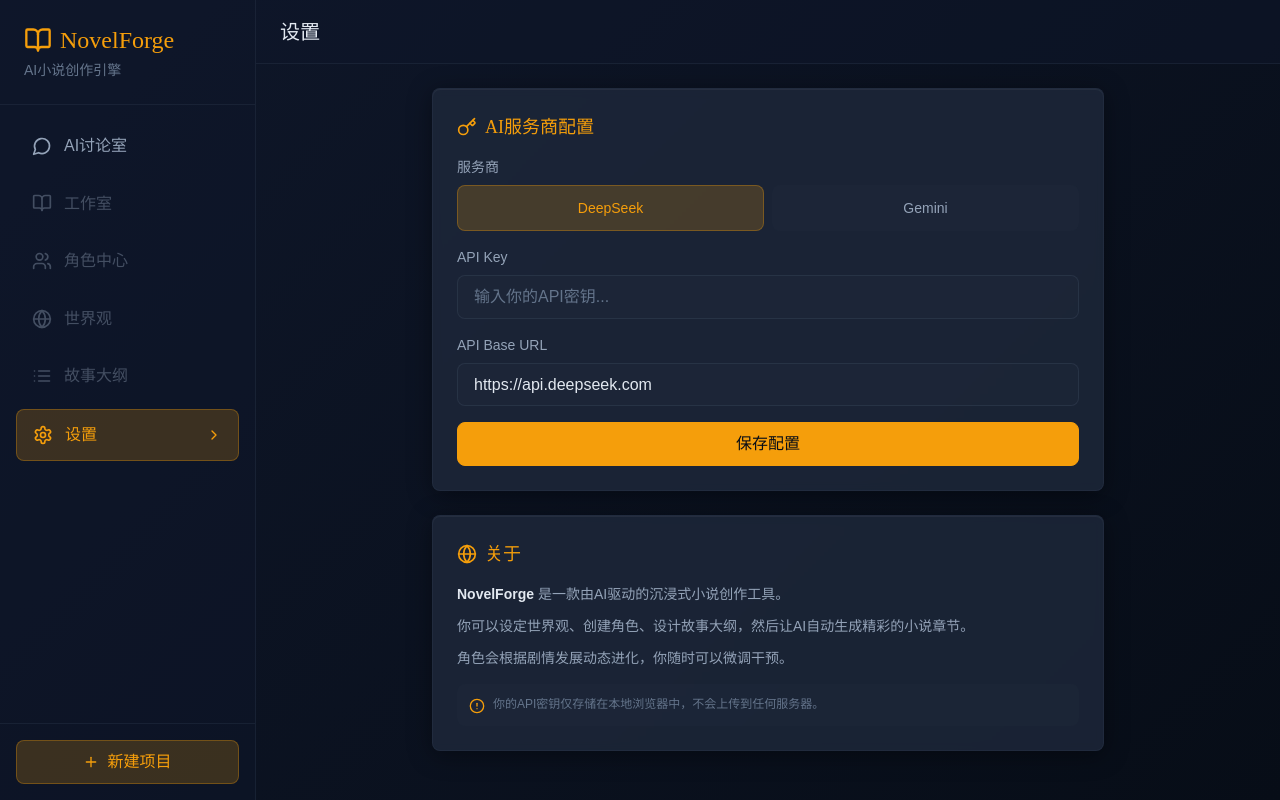
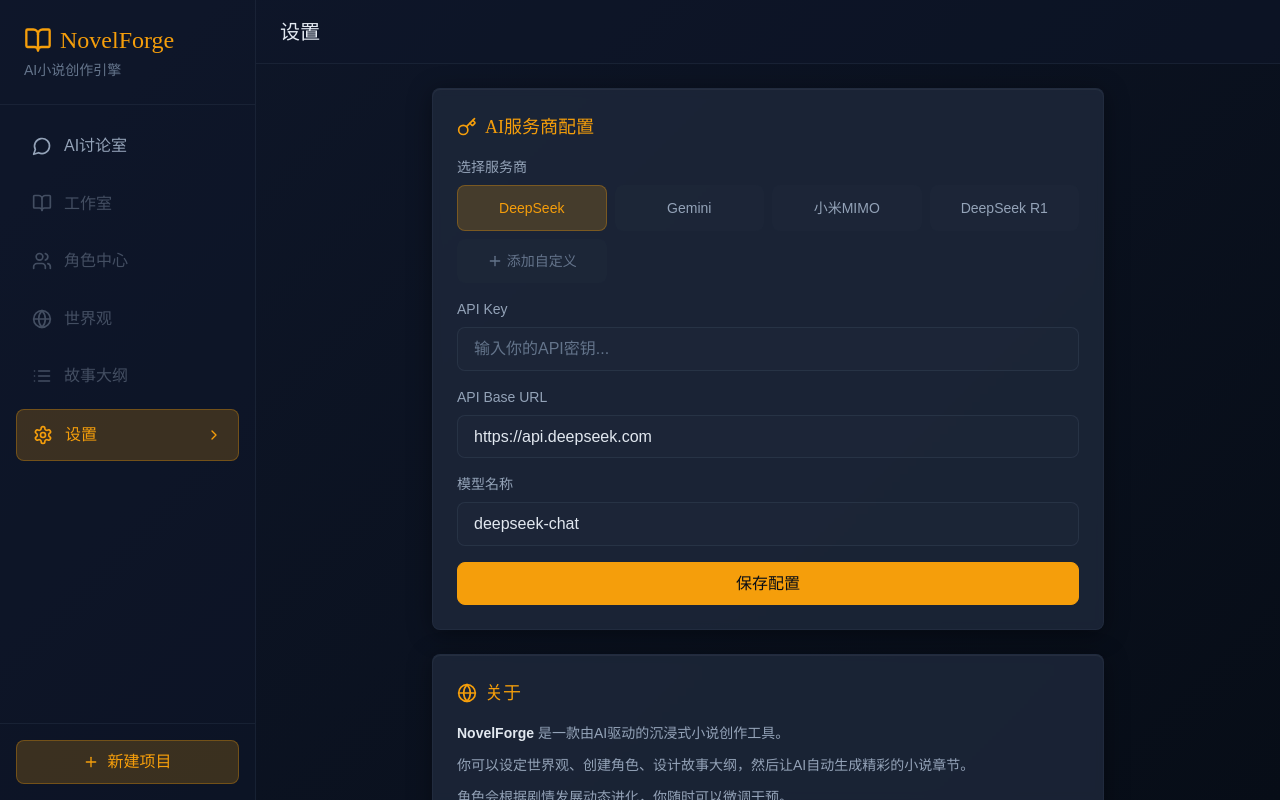
Before and after one commit to Lcd1994/novel_new_2, a React (Vite) app: page /settings in a window 1280 px wide. Built offline with nearby package versions, Linux system fonts and the light colour scheme; a web font is replaced by a local one.

Commit message:
feat: 优化AI服务配置和工作流程
- 支持自定义AI服务配置，可添加任意OpenAI兼容API
- 新增小米MIMO、DeepSeek R1等服务商选项
- 支持自定义模型名称配置
- 更新AI适配器支持动态模型选择
- 修改Dashboard显示侧边栏，所有页面统一布局

```diff
--- a/src/pages/Settings.tsx
+++ b/src/pages/Settings.tsx
@@ -1,32 +1,66 @@
 import { useState } from 'react';
-import { Key, Globe, Check, AlertCircle } from 'lucide-react';
+import { Key, Globe, Check, AlertCircle, Plus, X } from 'lucide-react';
 import Header from '@/components/layout/Header';
 import Sidebar from '@/components/layout/Sidebar';
 import { useAIStore } from '@/stores/aiStore';
+
+export interface CustomProvider {
+  id: string;
+  name: string;
+  baseUrl: string;
+  model: string;
+}
 
 export default function Settings() {
   const { config, setConfig } = useAIStore();
   const [apiKey, setApiKey] = useState(config.apiKey);
   const [baseUrl, setBaseUrl] = useState(config.baseUrl || 'https://api.deepseek.com');
+  const [model, setModel] = useState(config.model || 'deepseek-chat');
   const [saved, setSaved] = useState(false);
+  const [customProviders, setCustomProviders] = useState<CustomProvider[]>([]);
+  const [showCustomForm, setShowCustomForm] = useState(false);
+  const [newProvider, setNewProvider] = useState({ name: '', baseUrl: '', model: '' });
+
+  const providers = [
+    { id: 'deepseek', name: 'DeepSeek', baseUrl: 'https://api.deepseek.com', model: 'deepseek-chat' },
+    { id: 'gemini', name: 'Gemini', baseUrl: 'https://generativelanguage.googleapis.com', model: 'gemini-pro' },
+    { id: 'xiaomi', name: '小米MIMO', baseUrl: 'https://api.mimo.mi.com', model: 'mimo-7b' },
+    { id: 'deepseek-r1', name: 'DeepSeek R1', baseUrl: 'https://api.deepseek.com', model: 'deepseek-r1' },
+    ...customProviders.map(p => ({ ...p, id: `custom-${p.id}` })),
+  ];
 
   const handleSave = () => {
     setConfig({
-      provider: 'deepseek',
+      provider: config.provider,
       apiKey,
       baseUrl,
+      model,
     });
     setSaved(true);
     setTimeout(() => setSaved(false), 2000);
   };
 
-  const handleProviderChange = (provider: 'deepseek' | 'gemini') => {
-    setConfig({ provider });
-    if (provider === 'deepseek') {
-      setBaseUrl('https://api.deepseek.com');
-    } else if (provider === 'gemini') {
-      setBaseUrl('https://generativelanguage.googleapis.com');
-    }
+  const handleProviderChange = (providerId: string, provider: typeof providers[0]) => {
+    setConfig({ provider: providerId as any });
+    setBaseUrl(provider.baseUrl);
+    setModel(provider.model);
+  };
+
+  const addCustomProvider = () => {
+    if (!newProvider.name.trim() || !newProvider.baseUrl.trim()) return;
+    const provider: CustomProvider = {
+      id: Date.now().toString(),
+      name: newProvider.name,
+      baseUrl: newProvider.baseUrl,
+      model: newProvider.model || 'chat-completion',
+    };
+    setCustomProviders([...customProviders, provider]);
+    setNewProvider({ name: '', baseUrl: '', model: '' });
+    setShowCustomForm(false);
+  };
+
+  const removeCustomProvider = (id: string) => {
+    setCustomProviders(customProviders.filter(p => p.id !== id));
   };
 
   return (
@@ -45,30 +79,79 @@ export default function Settings() {
 
               <div className="space-y-4">
                 <div>
-                  <label className="block text-ink-200 text-sm mb-2">服务商</label>
-                  <div className="grid grid-cols-2 gap-2">
+                  <label className="block text-ink-200 text-sm mb-2">选择服务商</label>
+                  <div className="grid grid-cols-2 md:grid-cols-4 gap-2">
+                    {providers.map(provider => (
                       <button
-                      onClick={() => handleProviderChange('deepseek')}
+                        key={provider.id}
+                        onClick={() => handleProviderChange(provider.id, provider)}
                         className={`p-3 rounded-lg text-sm transition-all ${
-                        config.provider === 'deepseek'
+                          config.provider === provider.id
                             ? 'bg-amber-gold/20 text-amber-gold border border-amber-gold/30'
                             : 'bg-ink-600/50 text-ink-200 hover:bg-ink-600'
                         }`}
                       >
-                      DeepSeek
+                        {provider.name}
                       </button>
+                    ))}
                     <button
-                      onClick={() => handleProviderChange('gemini')}
-                      className={`p-3 rounded-lg text-sm transition-all ${
-                        config.provider === 'gemini'
-                          ? 'bg-amber-gold/20 text-amber-gold border border-amber-gold/30'
-                          : 'bg-ink-600/50 text-ink-200 hover:bg-ink-600'
-                      }`}
+                      onClick={() => setShowCustomForm(true)}
+                      className="p-3 rounded-lg text-sm bg-ink-600/50 text-ink-300 hover:bg-ink-600 hover:text-ink-200 transition-all flex items-center justify-center gap-1"
                     >
-                      Gemini
+                      <Plus className="w-4 h-4" />
+                      添加自定义
                     </button>
                   </div>
                 </div>
+
+                {showCustomForm && (
+                  <div className="p-4 bg-ink-600/30 rounded-lg space-y-3">
+                    <div>
+                      <label className="block text-ink-200 text-sm mb-1">服务商名称</label>
+                      <input
+                        type="text"
+                        value={newProvider.name}
+                        onChange={(e) => setNewProvider({ ...newProvider, name: e.target.value })}
+                        placeholder="例如：小米MIMO"
+                        className="ink-input text-sm"
+                      />
+                    </div>
+                    <div>
+                      <label className="block text-ink-200 text-sm mb-1">API Base URL</label>
+                      <input
+                        type="text"
+                        value={newProvider.baseUrl}
+                        onChange={(e) => setNewProvider({ ...newProvider, baseUrl: e.target.value })}
+                        placeholder="https://api.example.com"
+                        className="ink-input text-sm"
+                      />
+                    </div>
+                    <div>
+                      <label className="block text-ink-200 text-sm mb-1">模型名称（可选）</label>
+                      <input
+                        type="text"
+                        value={newProvider.model}
+                        onChange={(e) => setNewProvider({ ...newProvider, model: e.target.value })}
+                        placeholder="例如：chat-completion"
+                        className="ink-input text-sm"
+                      />
+                    </div>
+                    <div className="flex gap-2">
+                      <button
+                        onClick={addCustomProvider}
+                        className="ink-button flex-1 text-sm"
+                      >
+                        添加
+                      </button>
+                      <button
+                        onClick={() => setShowCustomForm(false)}
+                        className="ink-button flex-1 text-sm"
+                      >
+                        取消
+                      </button>
+                    </div>
+                  </div>
+                )}
 
                 <div>
                   <label className="block text-ink-200 text-sm mb-2">API Key</label>
@@ -88,6 +171,17 @@ export default function Settings() {
                     value={baseUrl}
                     onChange={(e) => setBaseUrl(e.target.value)}
                     placeholder="https://api.deepseek.com"
+                    className="ink-input"
+                  />
+                </div>
+
+                <div>
+                  <label className="block text-ink-200 text-sm mb-2">模型名称</label>
+                  <input
+                    type="text"
+                    value={model}
+                    onChange={(e) => setModel(e.target.value)}
+                    placeholder="deepseek-chat"
                     className="ink-input"
                   />
                 </div>
--- a/src/stores/aiStore.ts
+++ b/src/stores/aiStore.ts
@@ -16,6 +16,7 @@ export const useAIStore = create<AIState>()(
         provider: 'deepseek',
         apiKey: '',
         baseUrl: 'https://api.deepseek.com',
+        model: 'deepseek-chat',
       },
       isGenerating: false,
 
--- a/src/types/index.ts
+++ b/src/types/index.ts
@@ -69,9 +69,10 @@ export interface Outline {
 }
 
 export interface AIConfig {
-  provider: 'deepseek' | 'gemini';
+  provider: string;
   apiKey: string;
   baseUrl?: string;
+  model?: string;
 }
 
 export type AIGenerateMode = 'continue' | 'advance' | 'polish' | 'atmosphere';
```
Also changed, not shown: src/services/ai/adapter.ts (+49 -12 lines). Lines whose indentation alone changed are shown as unchanged.
